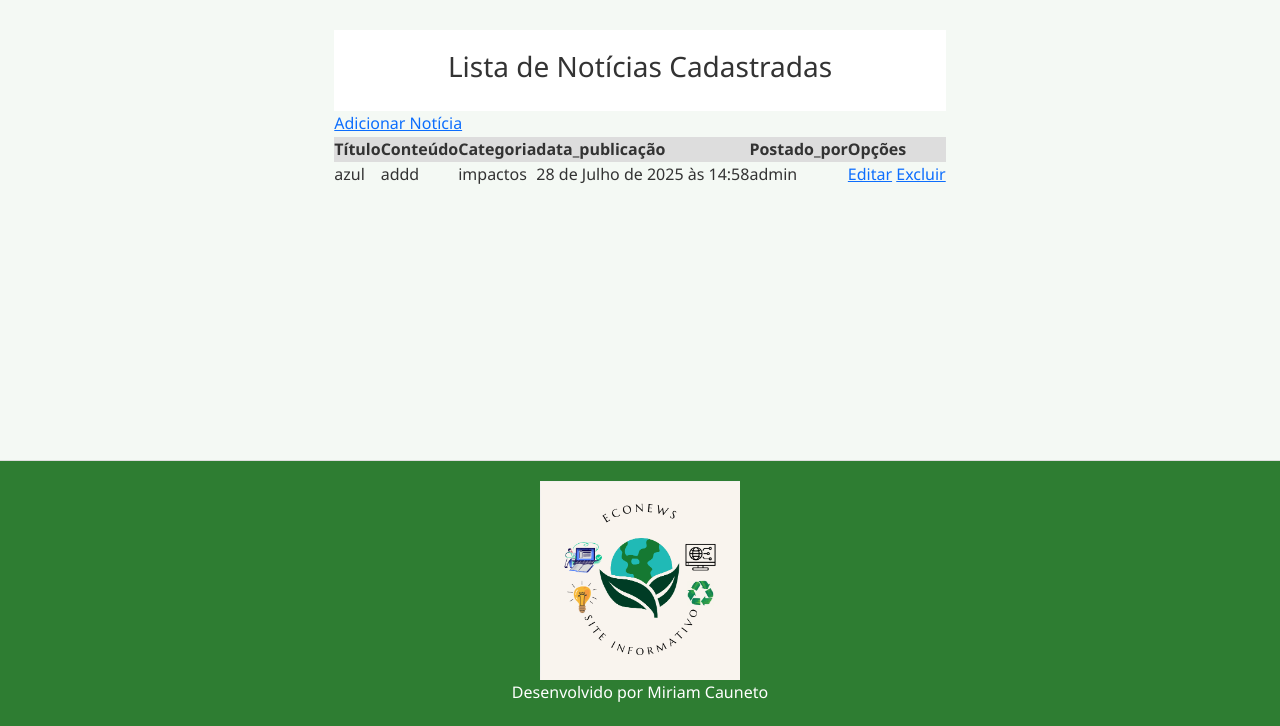
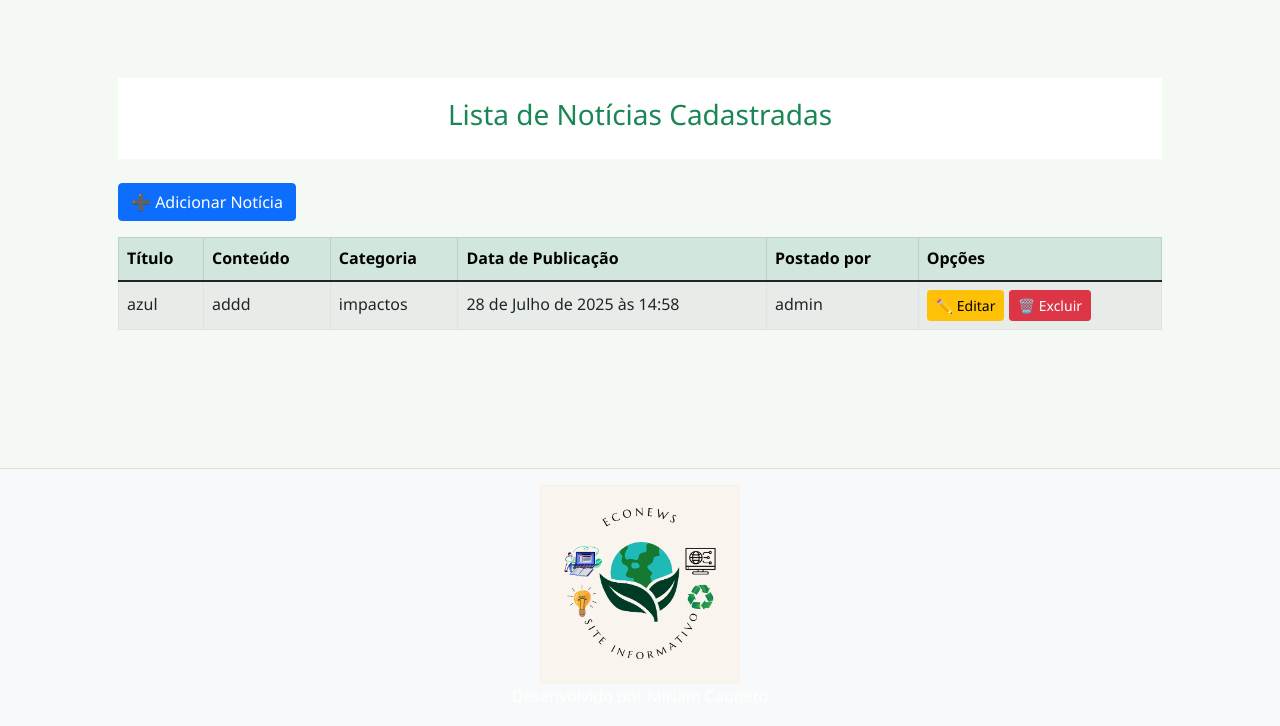
Before and after one commit to Miriam2542/ProgWeb, a Django app: page /listar/noticia/ in a window 1280 px wide. Shown: the part 74-800 px from the top of the page. Run offline with Django 4.2, Linux system fonts and the light colour scheme; a user stored in the database is signed in; data comes from the database, SQL or seed files in the repository.

Commit message:
templates, index, noticia

```diff
--- a/paginas/models.py
+++ b/paginas/models.py
@@ -32,7 +32,7 @@ class Noticia(models.Model):
         ordering = ['titulo']
 
 class Comentario(models.Model):
-    nome = models.CharField(max_length=250)
+
     conteudo = models.CharField(max_length=250)
     data = models.DateTimeField(auto_now_add=True)
     noticia = models.ForeignKey(Noticia, on_delete=models.PROTECT)
--- a/paginas/templates/paginas/Noticia.html
+++ b/paginas/templates/paginas/Noticia.html
@@ -5,45 +5,49 @@
 
 {% block conteudo %}
 
-<header>
-  <h3> Lista de Notícias Cadastradas </h3>
+<div class="container mt-4">
+
+    <header class="mb-4">
+        <h3 class="text-success">Lista de Notícias Cadastradas</h3>
     </header>
 
- <a href="{% url "adicionar-noticia" %}">Adicionar Notícia</a>
+    <div class="mb-3">
+        <a href="{% url 'adicionar-noticia' %}" class="btn btn-primary">➕ Adicionar Notícia</a>
+    </div>
 
- <br>
-
-  <table>
+    <div class="table-responsive">
+        <table class="table table-bordered table-hover table-striped align-middle">
+            <thead class="table-success">
                 <tr>
                     <th>Título</th>
                     <th>Conteúdo</th>
                     <th>Categoria</th>
-      <th>data_publicação</th>
-      <th>Postado_por</th>
+                    <th>Data de Publicação</th>
+                    <th>Postado por</th>
                     <th>Opções</th>
                 </tr>
-
+            </thead>
+            <tbody>
                 {% for noticia in object_list %}
                 <tr>
-      <td>{{noticia.titulo}}</td>
-      <td>{{noticia.conteudo}}</td>
-      <td>{{noticia.categoria}}</td>
-      <td>{{noticia.data_publicacao}}</td>
-      <td>{{noticia.postado_por}}</td>
-
+                    <td>{{ noticia.titulo }}</td>
+                    <td>{{ noticia.conteudo|truncatechars:100 }}</td>
+                    <td>{{ noticia.categoria }}</td>
+                    <td>{{ noticia.data_publicacao }}</td>
+                    <td>{{ noticia.postado_por }}</td>
                     <td>
-        <a href="{% url "editar-noticia" noticia.pk %}">Editar</a>
-        <a href="{% url "excluir-noticia" noticia.pk %}">Excluir</a>
+                        <a href="{% url 'editar-noticia' noticia.pk %}" class="btn btn-sm btn-warning">✏️ Editar</a>
+                        <a href="{% url 'excluir-noticia' noticia.pk %}" class="btn btn-sm btn-danger">🗑️ Excluir</a>
                     </td>
-
                 </tr>
-
                 {% empty %}
                 <tr>
-    <td colspan="6"> Nenhum registro encontrado.</td>
+                    <td colspan="6" class="text-center">Nenhum registro encontrado.</td>
                 </tr>
                 {% endfor %}
-
+            </tbody>
         </table>
+    </div>
+</div>
 
 {% endblock %}
--- a/paginas/templates/paginas/index.html
+++ b/paginas/templates/paginas/index.html
@@ -1,27 +1,27 @@
 {% load static %}
 
 <!DOCTYPE html>
-<html lang="en">
+<html lang="pt-br">
 <head>
     <meta charset="UTF-8">
     <meta name="viewport" content="width=device-width, initial-scale=1.0">
-    <title>Eco News</title>
 
     {% block titulo %}
-    <title> Impactos Ambientais</title>
+    <title>Impactos Ambientais</title>
     {% endblock titulo %}
+
     <link href="https://cdn.jsdelivr.net/npm/bootstrap@5.3.3/dist/css/bootstrap.min.css" rel="stylesheet">
-    <link href="css/bootstrap.min.css" rel="stylesheet">
-
-    <link rel = "stylesheet" href = "{% static 'css/estilo.css' %}">
-
+    <link href="{% static 'css/bootstrap.min.css' %}" rel="stylesheet">
+    <link rel="stylesheet" href="{% static 'css/estilo.css' %}">
 </head>
 <body>
+
+    <!-- NAVBAR -->
     <nav class="bg-success text-white">
         <div class="container">
             <ul class="nav justify-content-center py-3">
 
-            <!-- Links sempre visíveis -->
+                <!-- Links visíveis para todos -->
                 <li class="nav-item mx-2">
                     <a class="nav-link text-white" href="{% url 'index' %}">Início</a>
                 </li>
@@ -45,7 +45,7 @@
                         </ul>
                     </li>
 
-            <!-- Outros links -->
+                    <!-- Outros links para usuários logados -->
                     <li class="nav-item mx-2">
                         <a class="nav-link text-white" href="{% url 'senha' %}">Atualizar senha</a>
                     </li>
@@ -54,28 +54,75 @@
                         <a class="nav-link text-white" href="{% url 'logout' %}">Sair</a>
                     </li>
 
+                {% else %}
+
+                    <!-- Link "Entrar" para usuários não logados -->
+                    <li class="nav-item mx-2">
+                        <a class="nav-link text-white" href="{% url 'login' %}">Entrar</a>
+                    </li>
+
                 {% endif %}
-
             </ul>
         </div>
     </nav>
 
-    <main>
+    <!-- CONTEÚDO PRINCIPAL -->
+    <main class="container my-4">
 
-        {%  block conteudo  %}
-        <table class="table table-striped table-hover">
-
+        {% block conteudo %}
         <h3>Página inicial</h3>
 
-        <p> O Futuro do Planeta Está em Nossas Mãos!
+        <p>
+            O Futuro do Planeta Está em Nossas Mãos!<br>
             Ações humanas estão transformando o mundo de maneiras irreversíveis.
-            O aquecimento global, a poluição, o desmatamento e a perda de biodiversidade estão afetando a nossa casa comum de forma alarmante. Mas há esperança!</p>
-        </table>
-        {%  endblock  %}
+            O aquecimento global, a poluição, o desmatamento e a perda de biodiversidade estão afetando a nossa casa comum de forma alarmante.
+            <strong>Mas há esperança!</strong>
+        </p>
 
+        <!-- Seção de Cards -->
+        <div class="row mt-5">
+            <!-- Card 1 -->
+            <div class="col-md-4 mb-4">
+                <div class="card">
+                    <img src="{% static 'img/exemplo-imagem1.jpg' %}" class="card-img-top" alt="Imagem 1">
+                    <div class="card-body">
+                        <h5 class="card-title">Título do Card 1</h5>
+                        <p class="card-text">Texto de exemplo sobre o impacto ambiental e ações positivas que podem ser feitas para ajudar a salvar o planeta.</p>
+                        <a href="#" class="btn btn-primary">Saiba mais</a>
+                    </div>
+                </div>
+            </div>
 
+            <!-- Card 2 -->
+            <div class="col-md-4 mb-4">
+                <div class="card">
+                    <img src="{% static 'img/exemplo-imagem2.jpg' %}" class="card-img-top" alt="Imagem 2">
+                    <div class="card-body">
+                        <h5 class="card-title">Título do Card 2</h5>
+                        <p class="card-text">Aqui você encontra algumas dicas sobre como reduzir o uso de plásticos e outras formas de poluição.</p>
+                        <a href="#" class="btn btn-primary">Ver mais</a>
+                    </div>
+                </div>
+            </div>
+
+            <!-- Card 3 -->
+            <div class="col-md-4 mb-4">
+                <div class="card">
+                    <img src="{% static 'img/exemplo-imagem3.jpg' %}" class="card-img-top" alt="Imagem 3">
+                    <div class="card-body">
+                        <h5 class="card-title">Título do Card 3</h5>
+                        <p class="card-text">Descubra o que é necessário para ajudar a preservação da biodiversidade e as ações que já estão em andamento.</p>
+                        <a href="#" class="btn btn-primary">Descubra como</a>
+                    </div>
+                </div>
+            </div>
+        </div>
+
+        {% endblock %}
+
+        <!-- MENSAGENS DO DJANGO -->
         {% if messages %}
-        <ul>
+            <ul class="mt-3">
                 {% for message in messages %}
                     <li>{{ message }}</li>
                 {% endfor %}
@@ -84,17 +131,15 @@
 
     </main>
 
+    <!-- RODAPÉ -->
+    <footer class="bg-light text-center py-3 mt-4">
+        <div>
+            <img src="{% static 'img/logodoTCC.png' %}" width="200" alt="Logo do TCC" />
+        </div>
+        <div>Desenvolvido por Miriam Cauneto</div>
+    </footer>
 
-    <footer>
-        <div>
-            <img src="{% static "img/logodoTCC.png" %}" width="200" />
-        </div>
-
-        <div >
-            Desenvolvido por Miriam Cauneto
-        </div>
-    </footer>
+    <!-- SCRIPTS -->
     <script src="https://cdn.jsdelivr.net/npm/bootstrap@5.3.3/dist/js/bootstrap.bundle.min.js"></script>
-
 </body>
 </html>
```
Also changed, not shown: paginas/templates/paginas/categoria.html (+22 -21 lines), paginas/templates/paginas/comentario.html (+4 -5 lines), paginas/templates/paginas/form.html (+18 -17 lines), paginas/templates/paginas/midia.html (+30 -26 lines). Lines whose indentation alone changed are shown as unchanged.
